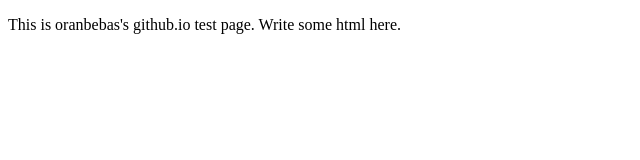
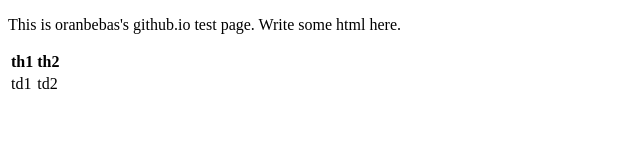
Before and after one commit to oranbebas/oranbebas.github.io, a plain HTML site: page index.html in a window 1280 px wide. Shown: the whole page, without its empty margins (0-640 px from the left). Drawn offline with Linux system fonts and the light colour scheme.

Commit message:
Add table

```diff
--- a/index.html
+++ b/index.html
@@ -6,5 +6,15 @@
 </head>
 <body>
   <p>This is oranbebas's github.io test page. Write some html here.</p>
+  <table>
+    <tr>
+      <th>th1</th>
+      <th>th2</th>
+    </tr>
+    <tr>
+      <td>td1</td>
+      <td>td2</td>
+    </tr>
+  </table>
 </body>
 </html>
```
